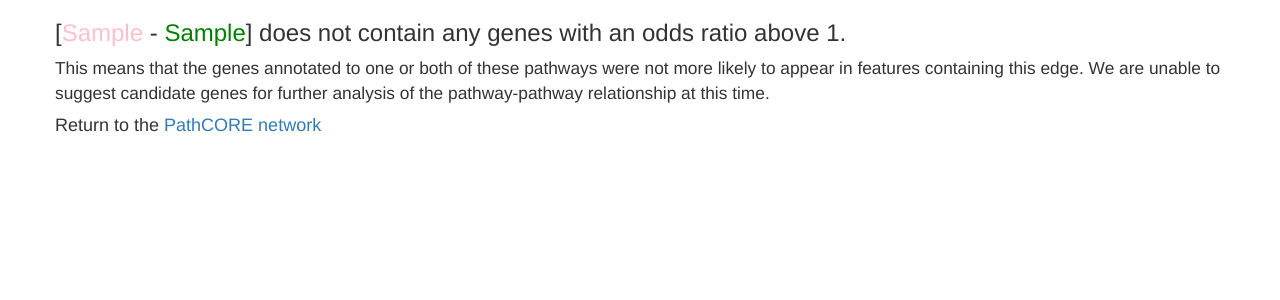
After one commit to kathyxchen/PathCORE-demo, a Flask app: template templates/no_edge.html in a window 1280 px wide. The commit adds this page. Shown: the top 300 px of the page. Run offline with Flask 2, Linux system fonts and the light colour scheme; the template is opened without the code that fills it: most values are stand-ins (such as "Sample title", 1, 10 or a date in 2020); some libraries are stand-ins or nearby versions.

Commit message:
updating the naming for clarity

```diff
--- a/app.py
+++ b/app.py
@@ -115,7 +115,6 @@ def edge(edge_pws):
 @gzipped
 def edge_experiment_session(edge_pws, experiment):
     pw1, pw2 = edge_pws.split("&")
-    print(experiment)
     experiment, tag = experiment.split("&")
     if ("edge_info" not in session or
             session["edge_info"]["edge_name"] != (pw1, pw2)):
@@ -181,7 +180,6 @@ def edge_experiment_session(edge_pws, experiment):
 def edge_excel_file(edge_pws):
     pw1, pw2 = edge_pws.split("&")
     edge_info = db.pathcore_edge_data.find_one({"edge": [pw1, pw2]})
-
     most_metadata, most_experiments = _get_sample_metadata(
         edge_info["most_expressed_samples"])
     edge_info["most_metadata"] = most_metadata
@@ -228,6 +226,8 @@ SAMPLE_INFO_FIELDS = [
 def get_edge_template(edge_pws, db):
     pw1, pw2 = edge_pws.split("&")
     edge_info = db.pathcore_edge_data.find_one({"edge": [pw1, pw2]})
+    if "flag" in edge_info:
+        return render_template("no_edge.html", pw1=pw1, pw2=pw2)
     print(pw1 + " " + pw2)
     most_metadata, most_experiments = _get_sample_metadata(
         edge_info["most_expressed_samples"])
@@ -243,12 +243,7 @@ def get_edge_template(edge_pws, db):
 
     pathway_owner_index = []
     for ownership in edge_info["pathway_owner"]:
-        if ownership == "both":
-            pathway_owner_index.append(-1)
-        elif ownership == pw1:
-            pathway_owner_index.append(0)
-        else:
-            pathway_owner_index.append(1)
+        pathway_owner_index.append(int(ownership))
 
     edge_info["ownership"] = pathway_owner_index
 
@@ -310,8 +305,8 @@ def _build_heatmap_rows_excel_file(edge_info,
                                    which_heatmap_str):
     rows = []
     for cell in edge_info["{0}_expressed_heatmap".format(which_heatmap_str)]:
-        sample_index = cell["source_index"]
-        gene_index = cell["target_index"]
+        sample_index = cell["col_index"]
+        gene_index = cell["row_index"]
         expression_value = cell["value"]
         sample = edge_info["{0}_expressed_samples".format(
             which_heatmap_str)][sample_index]
--- a/templates/experiment.html
+++ b/templates/experiment.html
@@ -92,8 +92,8 @@ for (let i = 0; i < sampleNames.length; i++) {
     const exprValues = sampleData[sample];
     for (let j = 0; j < exprValues.length; j++) {
         let coordinate = {};
-        coordinate["source_index"] = i;
-        coordinate["target_index"] = j;
+        coordinate["col_index"] = i;
+        coordinate["row_index"] = j;
         coordinate["value"] = exprValues[j];
         heatmapCells.push(coordinate);
     }
--- a/templates/index.html
+++ b/templates/index.html
@@ -32,6 +32,9 @@
                 &nbsp; / &nbsp;
                 {{title}}
             </h4>
+            <p>Drag nodes in the network to different spots on the page to
+            improve readability. Click on edges to view more information about each relationship.
+            </p>
             <p>
                 <b>Press Shift-L</b> to view the PathCORE network
                 as a list of edges.
--- /dev/null
+++ b/templates/no_edge.html
@@ -0,0 +1,38 @@
+{% extends "layout.html" %}
+{% block title %}Edge{% endblock %}
+{% block head %}
+  {{ super() }}
+  <style>
+  .pw1 {
+   color: pink;
+  }
+
+  .pw2 {
+   color: green;
+  }
+
+  .both {
+    color: purple;
+  }
+  </style>
+{% endblock %}
+{% block content %}
+<div id="overview" class="container">
+    <div class="row">
+      <h3>
+        [<span class="pw1">{{pw1}}</span>
+        - <span class="pw2">{{pw2}}</span>]
+        does not contain any genes with an odds ratio above 1.
+      </h3>
+      <p>
+        This means that the genes annotated to one or both of these pathways were not
+          more likely to appear in features containing this edge. We are
+          unable to suggest candidate genes for further analysis of the
+          pathway-pathway relationship at this time.
+      </p>
+      <h4>
+        Return to the <a href="{{ url_for('pathcore_network') }}">PathCORE network</a>
+      </h4>
+    </div>
+</div>
+{% endblock %}
```
Also changed, not shown: 2 other files.
